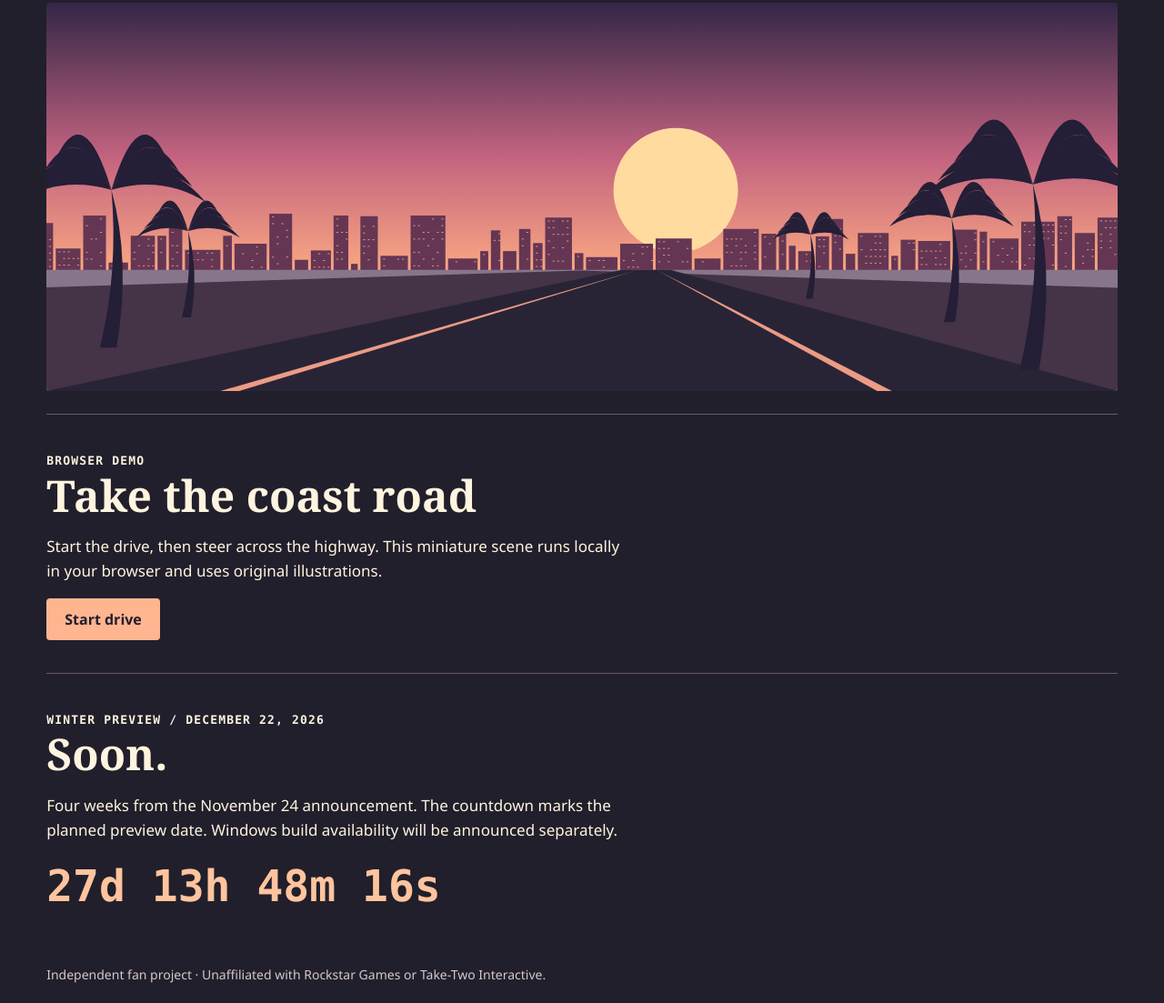
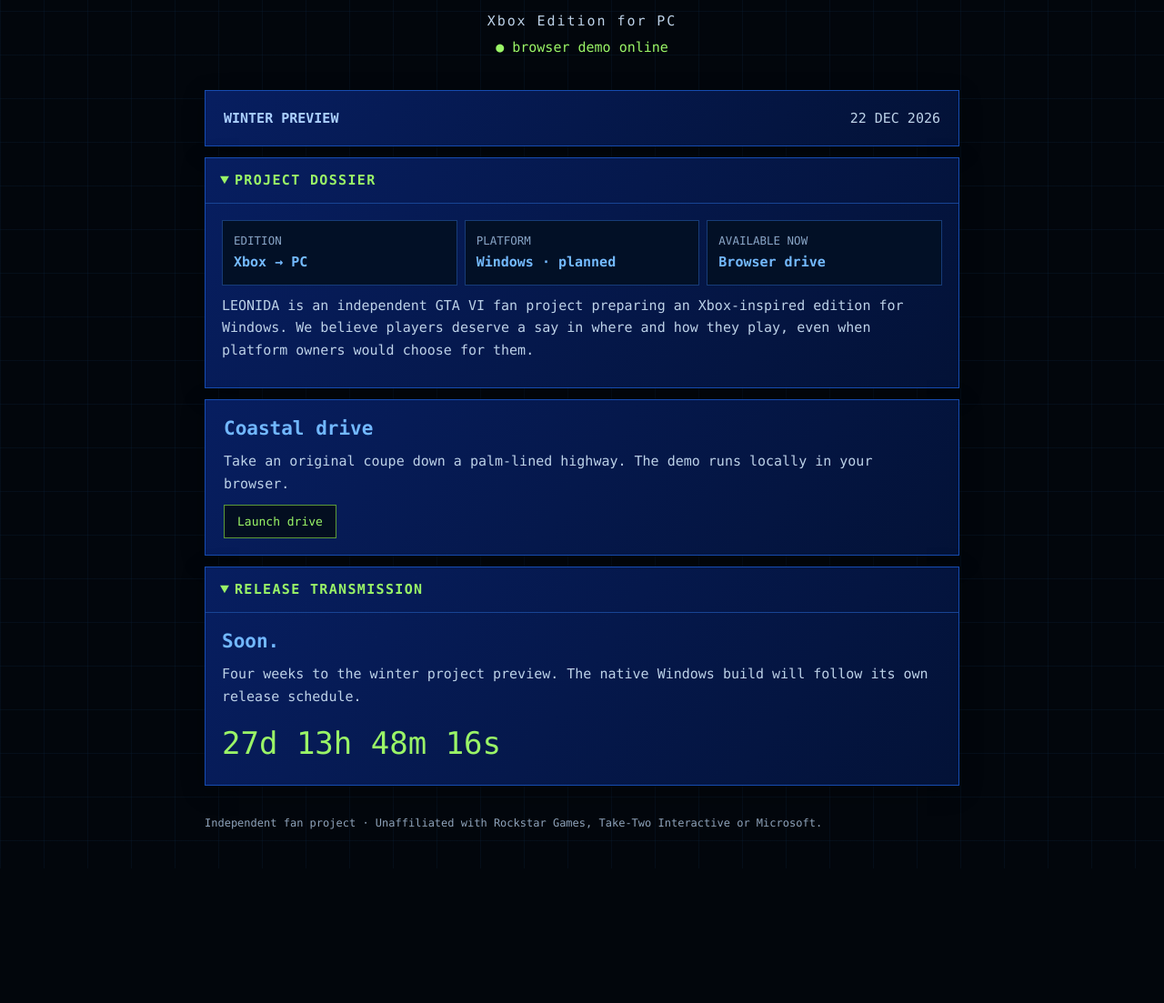
Before and after one commit to bitovvnew/gta-vi-pc-emulator, a plain HTML site: page preview/index.html in a window 1280 px wide. Shown: the part 324-1427 px from the top of the page at 91% size. After the commit the page ends 1279 px from the top, so only its background shows below. Drawn offline with Linux system fonts and the light colour scheme.

Commit message:
Publish LEONIDA Xbox Edition preview index.html

```diff
--- a/preview/index.html
+++ b/preview/index.html
@@ -1,19 +1,8 @@
 <!doctype html>
-<html lang="en"><meta charset="utf-8"><meta name="viewport" content="width=device-width, initial-scale=1"><title>LEONIDA — Winter Preview</title>
-<style>
-*{box-sizing:border-box}body{margin:0;background:#211f2b;color:#fff4df;font:17px/1.55 "Segoe UI",sans-serif}main,header,footer{width:min(1180px,92%);margin:auto}header,footer,.row{display:flex;align-items:center;justify-content:space-between;gap:1rem;flex-wrap:wrap}header,footer{padding:20px 0}header{border-bottom:1px solid #6d5867}a{color:inherit}header strong,small,dt{font:700 13px/1.6 Consolas,monospace;letter-spacing:.09em;text-transform:uppercase}h1{font:italic 900 clamp(52px,12vw,155px)/.92 Georgia,serif;letter-spacing:-.07em;margin:29px 0 12px;color:#ffbf9e}h2{font:600 clamp(27px,4vw,48px)/1.1 Georgia,serif;margin:0}p{max-width:65ch}.art{display:block;width:100%;margin:25px 0;border-radius:4px}.panel{padding:36px 0;border-top:1px solid #6d5867}.timer{font:600 clamp(24px,4vw,48px)/1.3 Consolas,monospace;color:#ffc49e}button{border:0;border-radius:4px;background:#ffb590;color:#251d2d;padding:12px 20px;font:700 16px "Segoe UI",sans-serif;cursor:pointer}button:focus-visible,a:focus-visible{outline:3px solid white;outline-offset:4px}canvas{display:block;width:100%;height:auto;background:#392e47;margin:15px 0}footer{font-size:14px;color:#d6c8cb}nav a{margin-left:15px}@media(prefers-reduced-motion:reduce){*{scroll-behavior:auto}}
-</style>
-<header><strong>LEONIDA</strong><nav><a href="#drive">Coastal drive</a><a href="#winter">Winter preview</a></nav></header>
-<main><h1>Leonida</h1><div class="row"><h2>After the sun goes down.</h2><small>Grand Theft Auto VI fan project</small></div>
-<img class="art" src="coast.svg" alt="A palm-lined highway winds toward the skyline under a peach-colored sun.">
-<section id="drive" class="panel"><small>Browser demo</small><h2>Take the coast road</h2><p>Start the drive, then steer across the highway. This miniature scene runs locally in your browser and uses original illustrations.</p>
-<button id="start">Start drive</button><div id="scene" hidden><canvas id="road" width="1000" height="350" aria-label="Animated coastal highway with a steerable car"></canvas><div class="row"><div><button id="left" aria-label="Steer left">← Left</button> <button id="right" aria-label="Steer right">Right →</button></div><small id="distance">0 m</small></div><p>Use the arrow keys or steering buttons. Pause the drive at any time.</p></div></section>
-<section id="winter" class="panel"><small>Winter preview / December 22, 2026</small><h2>Soon.</h2><p>Four weeks from the November 24 announcement. The countdown marks the planned preview date. Windows build availability will be announced separately.</p><div class="timer" id="timer">December 22, 2026 · 00:00 UTC</div></section></main><footer>Independent fan project · Unaffiliated with Rockstar Games or Take-Two Interactive.</footer>
-<script>
-const el=id=>document.getElementById(id);
-function tick(){const t=Math.max(0,Math.ceil((Date.UTC(2026,11,22)-Date.now())/1000));el('timer').textContent=t?[Math.floor(t/86400)+'d',Math.floor(t/3600)%24+'h',Math.floor(t/60)%60+'m',t%60+'s'].join('  '):'Preview date reached';}tick();setInterval(tick,1000);
-const ctx=el('road').getContext('2d'), hull=new Image();hull.src='coast.svg';let moving=false,started=false,x=.5,meters=0,last=0,raf;
-function steer(n){if(moving)x=Math.max(.18,Math.min(.82,x+n*.055));}
-function draw(now){if(!moving)return;meters+=Math.min((now-last)/1000,.08)*26;last=now;ctx.fillStyle='#4e364b';ctx.fillRect(0,0,1000,350);if(hull.complete&&hull.naturalWidth)ctx.drawImage(hull,0,0,1000,270);ctx.fillStyle='#2b2737';ctx.beginPath();ctx.moveTo(540,185);ctx.lineTo(566,185);ctx.lineTo(1050,350);ctx.lineTo(-90,350);ctx.fill();for(let i=0;i<9;i++){let d=((i/9+meters/140)%1)**2;ctx.fillStyle='#eab598';ctx.fillRect(553-100*d,185+165*d,1+7*d,1+13*d);}let px=1000*x;ctx.fillStyle='#d76884';ctx.beginPath();ctx.moveTo(px-51,315);ctx.lineTo(px-32,280);ctx.lineTo(px+30,280);ctx.lineTo(px+55,315);ctx.fill();ctx.fillStyle='#322b43';ctx.fillRect(px-22,284,44,12);ctx.fillStyle='#ffceb0';ctx.fillRect(px-40,305,18,4);ctx.fillRect(px+22,305,18,4);el('distance').textContent=Math.floor(meters)+' m';raf=requestAnimationFrame(draw);}
-el('start').onclick=()=>{moving=!moving;started=true;el('scene').hidden=false;el('start').textContent=moving?'Pause drive':'Resume drive';if(moving){last=performance.now();draw(last);}else cancelAnimationFrame(raf);};el('left').onclick=()=>steer(-1);el('right').onclick=()=>steer(1);document.addEventListener('keydown',e=>{if(started&&moving&&['ArrowLeft','ArrowRight'].includes(e.key)){e.preventDefault();steer(e.key==='ArrowLeft'?-1:1);}});
-</script></html>
+<html lang="en"><head><meta charset="utf-8"><meta name="viewport" content="width=device-width, initial-scale=1"><title>LEONIDA · Xbox Edition for PC</title><link rel="icon" href="assets/leonida.svg"><link rel="stylesheet" href="viewer/terminal.css"><script defer src="runtime/preview.js"></script></head>
+<body><header><nav aria-label="Main navigation"><a href="#home">◇ HOME</a><a href="#edition">◇ EDITION</a><a href="#drive">◇ DEMO</a></nav></header>
+<main id="home"><section class="hero"><img src="assets/leonida.svg" alt="Angular green alligator in a blue targeting ring"><h1>LEONIDA</h1><p>Xbox Edition for PC</p><span class="live">● browser demo online</span></section>
+<div class="panel row"><strong>WINTER PREVIEW</strong><time datetime="2026-12-22">22 DEC 2026</time></div>
+<details id="edition" open><summary>PROJECT DOSSIER</summary><div class="inside"><div class="cards"><div><small>EDITION</small><b>Xbox → PC</b></div><div><small>PLATFORM</small><b>Windows · planned</b></div><div><small>AVAILABLE NOW</small><b>Browser drive</b></div></div><p>LEONIDA is an independent GTA VI fan project preparing an Xbox-inspired edition for Windows. We believe players deserve a say in where and how they play, even when platform owners would choose for them.</p></div></details>
+<section id="drive" class="panel"><h2>Coastal drive</h2><p>Take an original coupe down a palm-lined highway. The demo runs locally in your browser.</p><button class="launch" id="start">Launch drive</button><div id="scene" hidden><canvas id="road" width="1000" height="350" aria-label="Coastal road with a steerable car"></canvas><div class="row"><div><button id="left">← Left</button> <button id="right">Right →</button></div><span id="distance">0 m</span></div><p>Steer with the arrow keys or buttons.</p></div></section>
+<details open><summary>RELEASE TRANSMISSION</summary><div class="inside"><h2>Soon.</h2><p>Four weeks to the winter project preview. The native Windows build will follow its own release schedule.</p><div id="timer" class="timer">22 DEC 2026 · 00:00 UTC</div></div></details></main><footer>Independent fan project · Unaffiliated with Rockstar Games, Take-Two Interactive or Microsoft.</footer></body></html>
```
